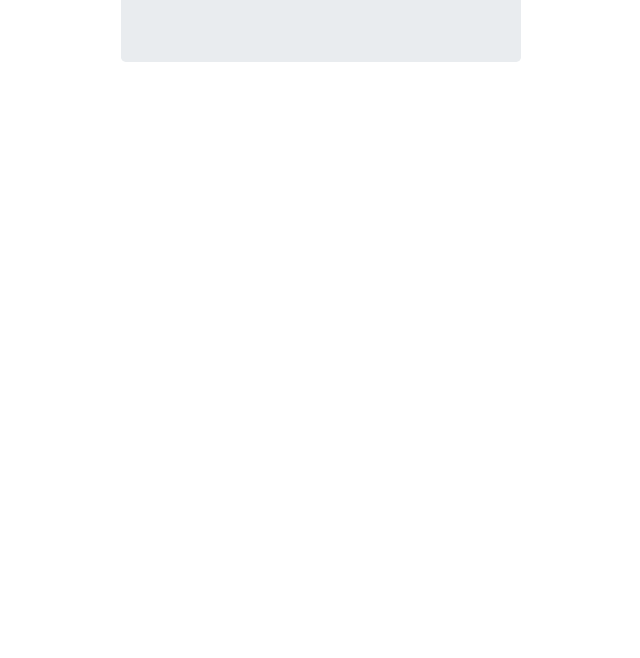
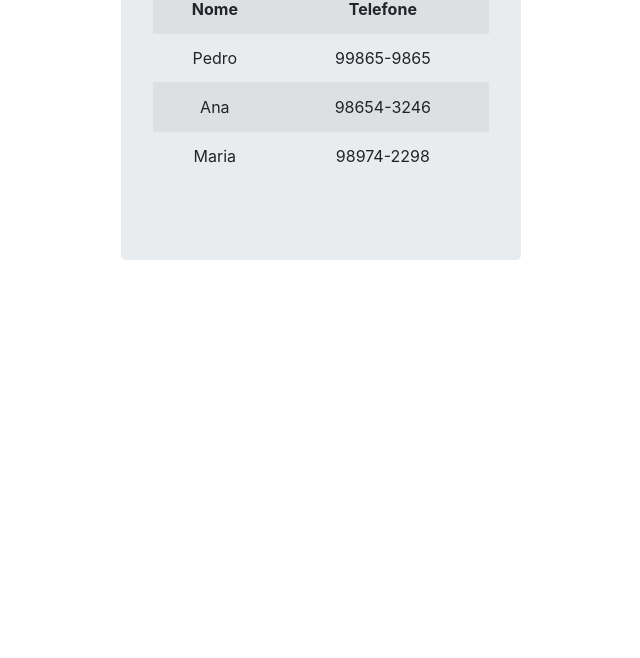
Before and after one commit to tadeuespindolapalermo/ListaTelefonicaAngularJS, a plain HTML site: page index.html in a window 1280 px wide. Shown: the part 142-800 px from the top of the page, without its empty margins (319-959 px from the left). Drawn offline with nearby package versions, Linux system fonts and the light colour scheme.

Commit message:
Adicionei array de contatos, criei tabela e listei os dados do array

```diff
--- a/index.html
+++ b/index.html
@@ -22,12 +22,27 @@
             angular.module("listaTelefonica", []);
             angular.module("listaTelefonica").controller("listaTelefonicaController", function ($scope) {
                 $scope.titulo = "Lista Telefônica";
+                $scope.contatos = [
+                        {nome: "Pedro", telefone: "99865-9865"},
+                        {nome: "Ana", telefone: "98654-3246"},
+                        {nome: "Maria", telefone: "98974-2298"}
+                ];
             });
         </script>
     </head>
     <body ng-controller="listaTelefonicaController">
         <div class="jumbotron">
-            <h1 ng-bind="titulo"></h1>
+            <h3 ng-bind="titulo"></h3>
+            <table class="table table-striped">
+                <tr>
+                    <th>Nome</th>
+                    <th>Telefone</th>
+                </tr>
+                <tr ng-repeat="contato in contatos">
+                    <td ng-bind="contato.nome"></td>
+                    <td ng-bind="contato.telefone"></td>
+                </tr>
+            </table>
         </div>
     </body>
 </html>
```
